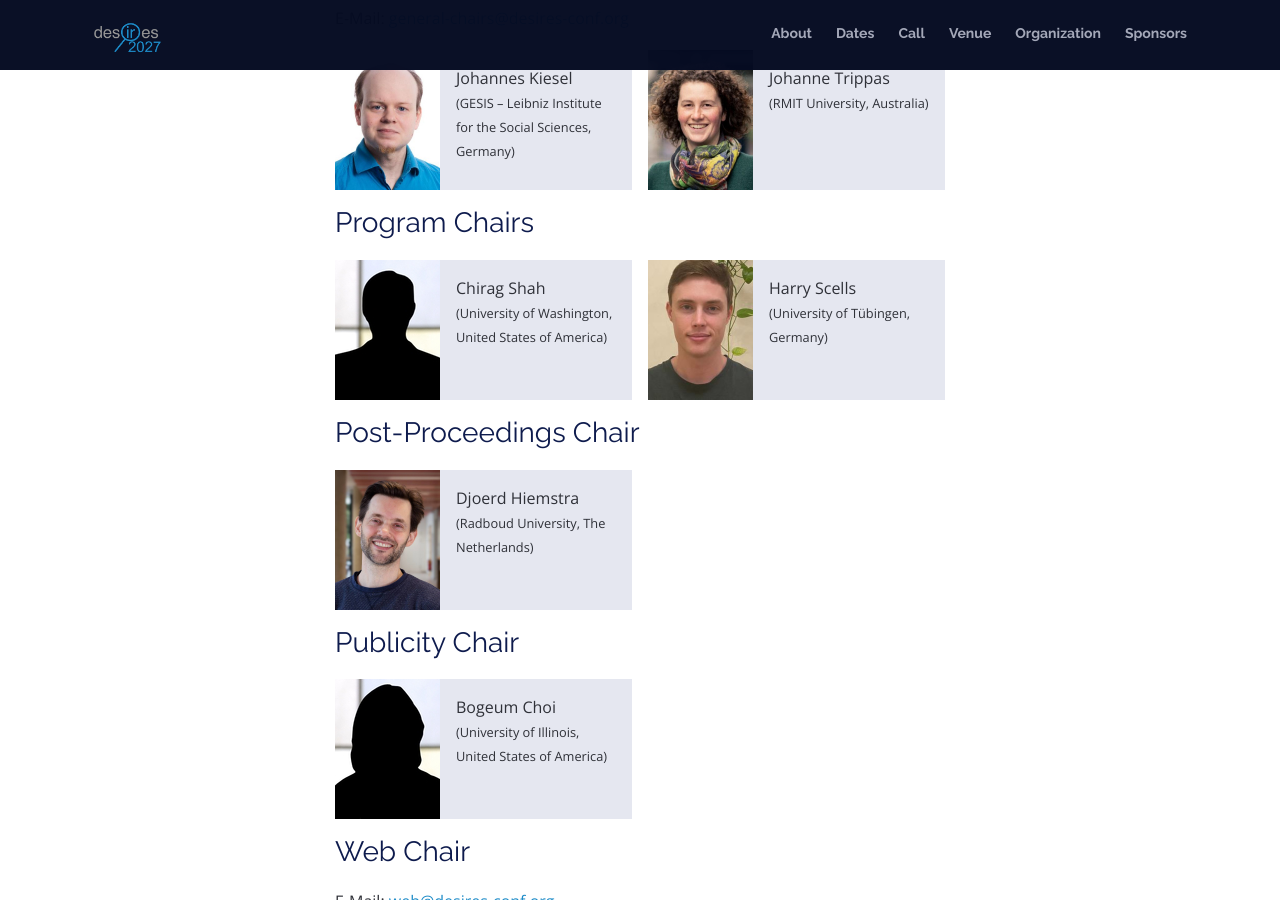
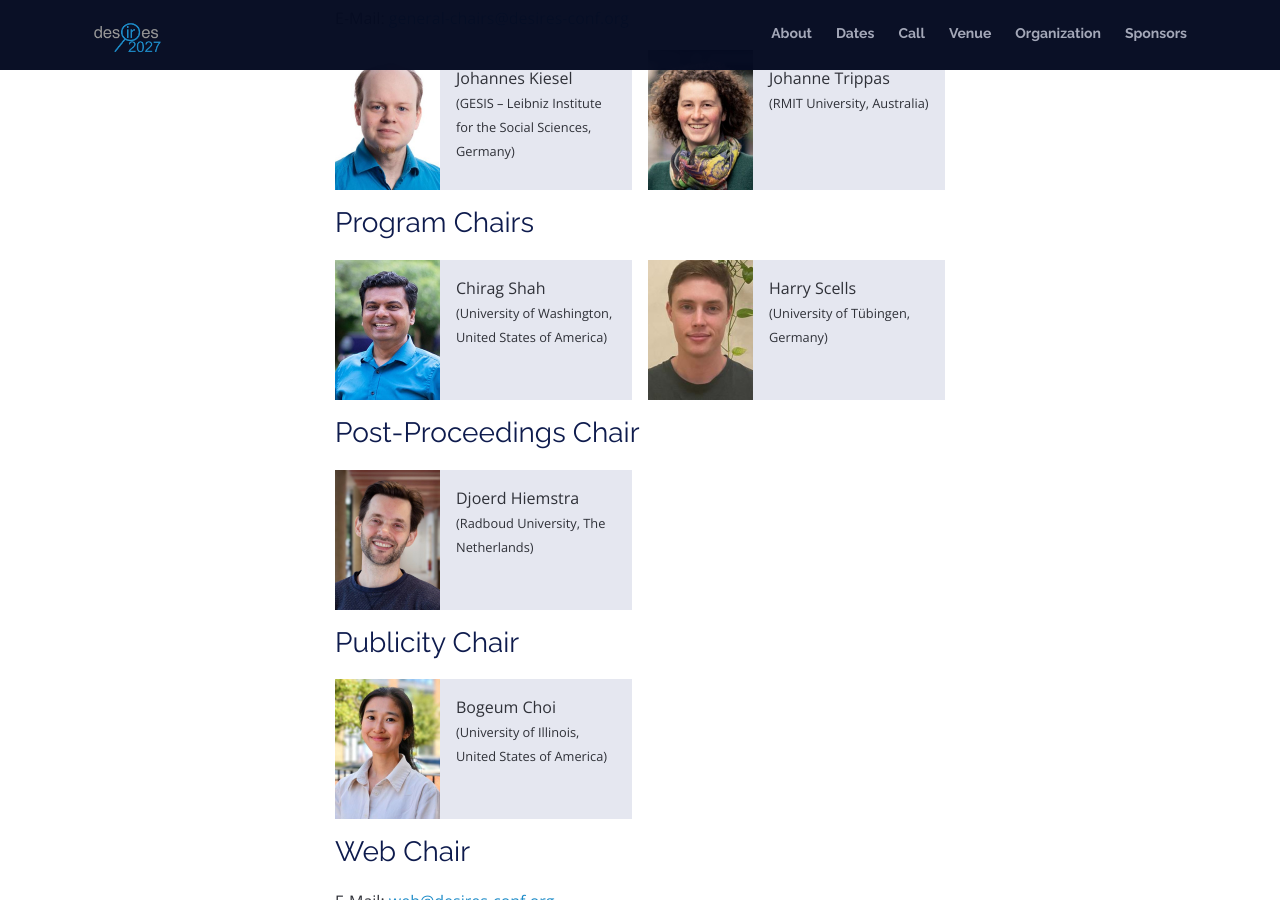
Before and after one commit to desires-conf/desires-conf.github.io, a Jekyll site: the page built from 2027/index.html, in a window 1280 px wide and 900 px high, scrolled down 4438 px. Built offline with Jekyll 4.4.1, drawn with Linux system fonts in a browser that asks for light colours; nearby versions of some CDN libraries.

Commit message:
Add photos

```diff
--- a/2027/index.html
+++ b/2027/index.html
@@ -164,7 +164,7 @@ subtitle: Cologne, Germany
       <h3>Program Chairs</h3>
       <div class="people">
         <figure>
-          <img src="img/person-male.jpg" alt="Chirag Shah">
+          <img src="img/person-shah.jpg" alt="Chirag Shah">
           <figcaption>
             Chirag Shah<br>
             <small>(University of Washington, United States of America)</small>
@@ -193,7 +193,7 @@ subtitle: Cologne, Germany
       <h3>Publicity Chair</h3>
       <div class="people">
         <figure>
-          <img src="img/person-female.jpg" alt="Bogeum Choi">
+          <img src="img/person-choi.jpg" alt="Bogeum Choi">
           <figcaption>
             Bogeum Choi<br>
             <small>(University of Illinois, United States of America)</small>
@@ -218,7 +218,7 @@ subtitle: Cologne, Germany
       <h3>Steering Committee</h3>
       <div class="people">
         <figure>
-          <img src="img/person-male.jpg" alt="Omar Alonso">
+          <img src="img/person-alonso.jpg" alt="Omar Alonso">
           <figcaption>
             Omar Alonso<br>
             <small>(Amazon, United States of America)</small>
```
Also changed, not shown: 2027/img/person-alonso.jpg (added), 2027/img/person-choi.jpg (added), 2027/img/person-shah.jpg (added).
